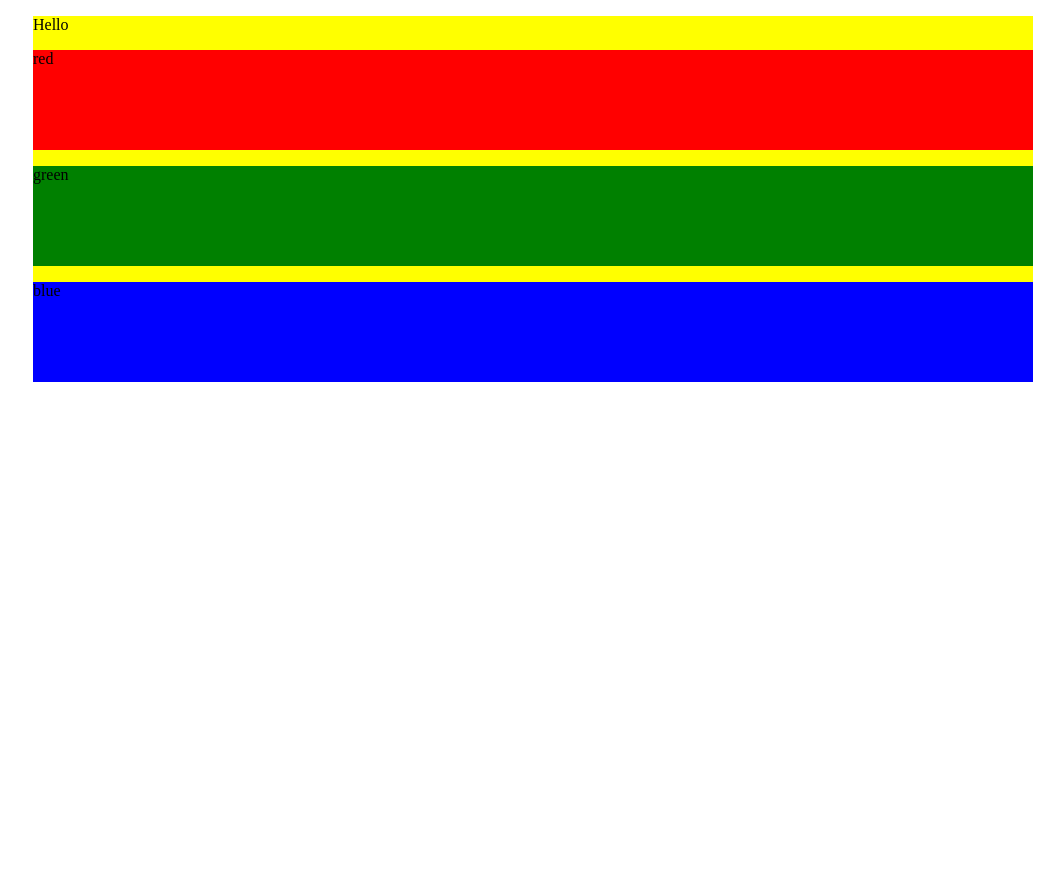
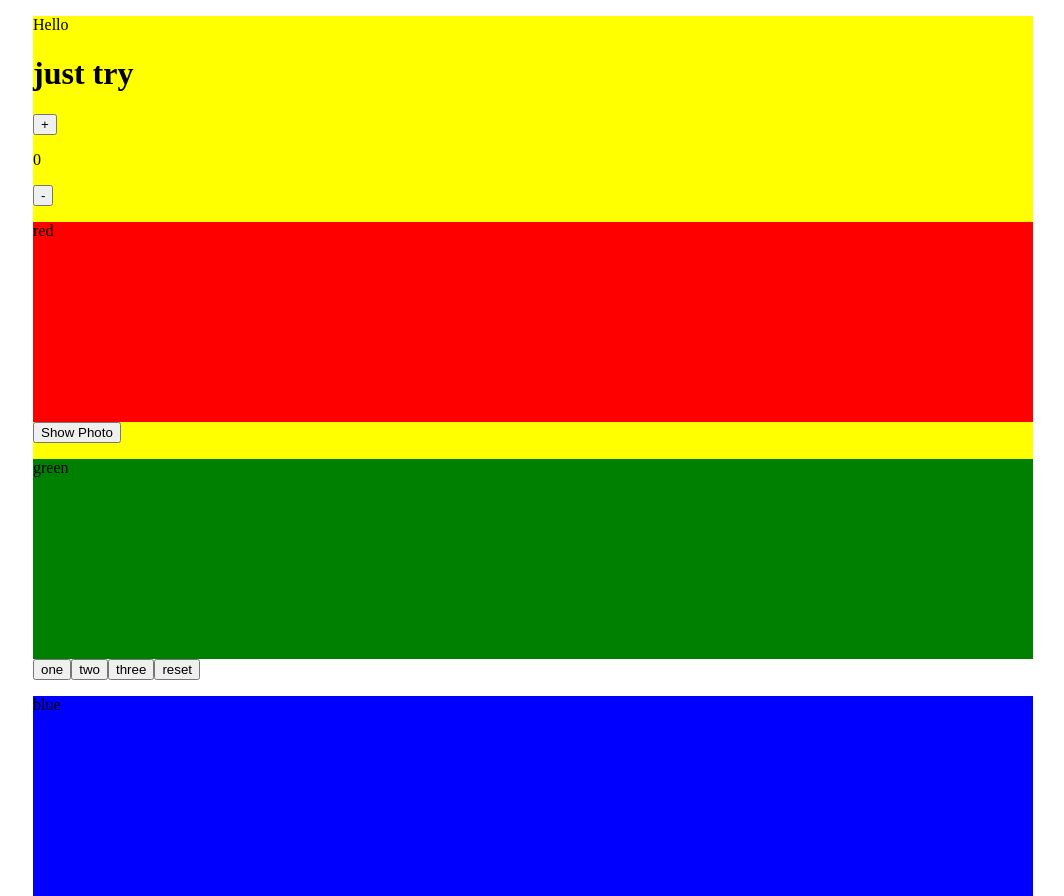
Before and after one commit to pavinane/react, a React (Create React App) app: page / in a window 1280 px wide. Shown: the whole page, without its empty margins (107-1171 px from the left). Before the commit the page ends 800 px from the top, so only its background shows below. Built offline with nearby package versions, Linux system fonts and the light colour scheme.

Commit message:
class component

```diff
--- a/src/App.css
+++ b/src/App.css
@@ -2,7 +2,8 @@
     width: 1000px;
     background: YELLOW;
     margin: 0 auto;
+    height: 500px;
 }
 .color{
-    height: 100px;
+    height: 200px;
 }
--- a/src/App.jsx
+++ b/src/App.jsx
@@ -1,15 +1,23 @@
 import React from 'react';
 import Color from './Color';
+import Counter from './Counter';
+import Pic from './Pic';
+import Task from './Task';
 import './App.css';
 
 
 const App = () => (
   <div className="App">
     <p>Hello</p>
+    <Counter head="just try" />
     <Color title="red" />
+    <Pic />
     <Color title="green" />
+    <Task />
     <Color title="blue" />
+
   </div>
+
 );
 
 export default App;
--- /dev/null
+++ b/src/Counter.jsx
@@ -0,0 +1,28 @@
+import React from 'react';
+
+
+class Counter extends React.Component{
+    state={
+        count:0
+    };
+
+    increment = () => this.setState (({count }) => ({ count: count + 1 }));
+
+    decrement = () => this.setState (({ count}) => ({ count: count - 1 }));
+
+    render(){
+        const { head } = this.props;
+        const { count } = this.state;
+        return(
+            <div className="counter">
+                <h1>{head}</h1>
+                <button className="button" onClick = {this.increment}>+ </button>
+                <p>{count}</p>
+                <button className= "button" onClick = {this.decrement}>-</button>
+            </div>
+        );
+    }
+
+
+}
+export default Counter;
--- /dev/null
+++ b/src/Pic.jsx
@@ -0,0 +1,23 @@
+import React from 'react';
+
+class Pic extends React.Component{
+    state = {
+        photoDisplay:false
+    };
+    showPhoto =  () => this.setState (({ photoDisplay }) => ({ photoDisplay: !photoDisplay }));
+
+    render () {
+        const { photoDisplay } = this.state;
+        return(
+            <div className="photo">
+                 <button type="button" onClick={this.showPhoto}>
+                 {photoDisplay ? "Hide Photo" : "Show Photo"}
+                 </button>
+                {photoDisplay && (
+                    <img src="https://placeimg.com/500/200/cars" alt=""/>
+                )}
+            </div>
+        );
+    }
+}
+export default Pic;
--- /dev/null
+++ b/src/Task.jsx
@@ -0,0 +1,38 @@
+import React from 'react';
+
+class Task extends React.Component {
+    state = {
+        text:""
+    };
+   click = (num) => {this.setState ({text: num })}
+//    Click2 = () => {this.setState ({ text: 'two'})}
+//    Click3 = () => {this.setState ({text: 'three'})}
+
+   render () {
+       const { text } = this.state
+      return (
+            <div className = "button">
+                <div className="click">
+                    <button className="button" onClick = {() => this.click("one")}>
+                        one
+                    </button>
+
+                    <button className="button" onClick = {() => this.click("two")}>
+                        two
+                    </button>
+                    <button className="button" onClick = {() => this.click("three")}
+                    >
+                        three
+                    </button>
+                    <button className="button" onClick = {() => this.click("")}
+                    >
+                        reset
+                    </button>
+                </div>
+                    <p>{text}</p>
+            </div>
+      );
+   }
+}
+
+export default Task;
```
Also changed, not shown: .eslintrc.js, 1 other file (tests, documents, lock files or other folders).
